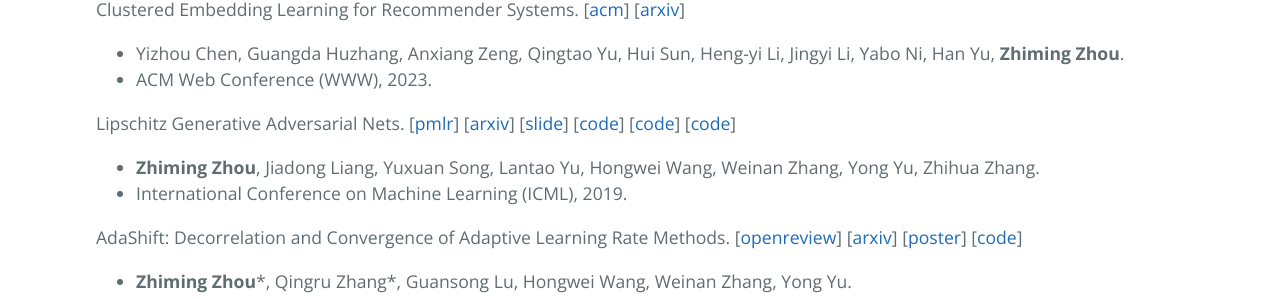
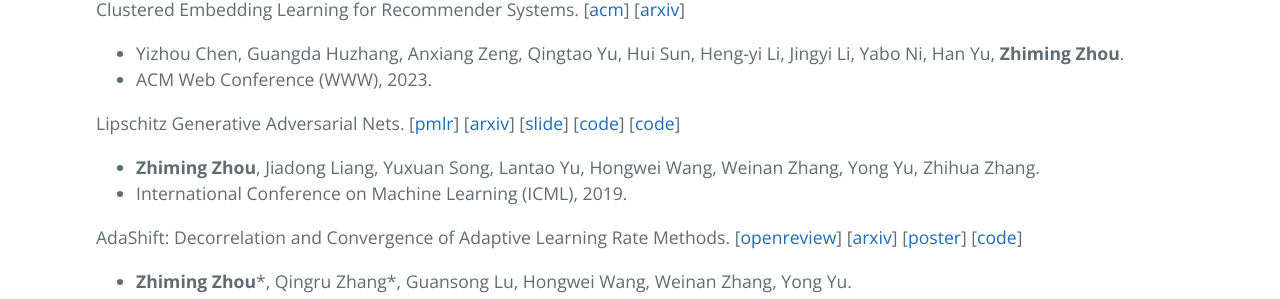
Before and after one commit to ZhimingZhou/zhimingzhou.github.io, a Jekyll site: the page built from index.md, in a window 1280 px wide. Shown: the part 1253-1552 px from the top of the page. Built offline with Jekyll 4.4.1, drawn with Linux system fonts in a browser that asks for light colours.

Commit message:
Update index.md

```diff
--- a/index.md
+++ b/index.md
@@ -51,7 +51,6 @@ Lipschitz Generative Adversarial Nets.
   \[[slide](https://icml.cc/media/Slides/icml/2019/halla(11-14-00)-11-15-10-4628-lipschitz_gener.pdf)\]
   \[[code](https://github.com/ZhimingZhou/AdaShift-LGANs-MaxGP-refactored)\]
   \[[code](https://github.com/ZhimingZhou/LGANs-for-reproduce)\]
-  \[[code](https://github.com/ZhimingZhou/MaxGP-MaxAL-for-reproduce)\]
 - **Zhiming Zhou**, Jiadong Liang, Yuxuan Song, Lantao Yu, Hongwei Wang, Weinan Zhang, Yong Yu, Zhihua Zhang.
 - International Conference on Machine Learning (ICML), 2019.
 
```
